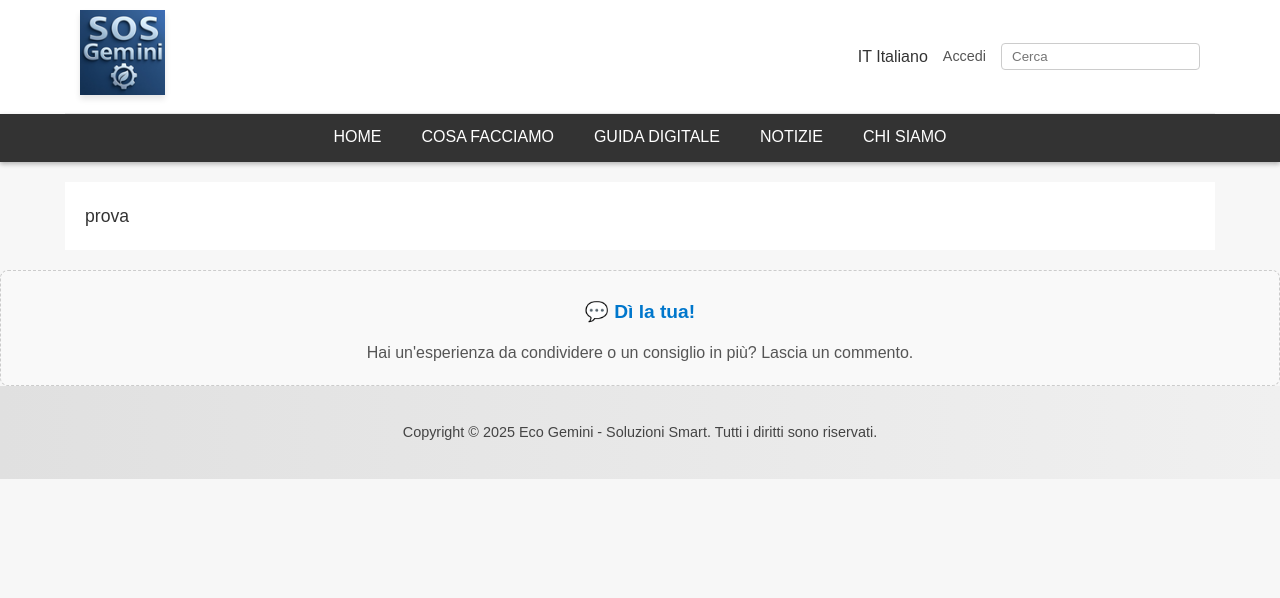
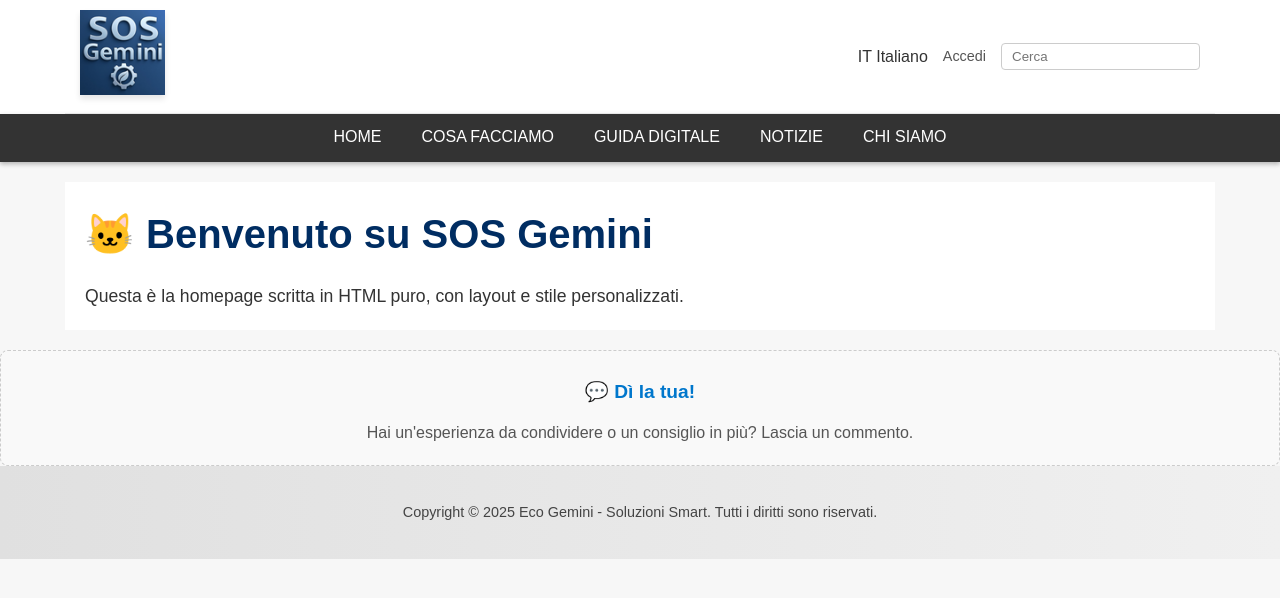
Before and after one commit to sosgemini/sosgemini.github.io, a Jekyll site: the page built from index.html, in a window 1280 px wide. Shown: the top 598 px of the page. Built offline with Jekyll 4.4.1, drawn with Linux system fonts in a browser that asks for light colours.

Commit message:
Update index.html

```diff
--- a/index.html
+++ b/index.html
@@ -2,4 +2,8 @@
 layout: default
 title: Home
 ---
-<p>prova</p>
+
+<section class="home-intro">
+  <h1>🐱 Benvenuto su SOS Gemini</h1>
+  <p>Questa è la homepage scritta in HTML puro, con layout e stile personalizzati.</p>
+</section>
```
